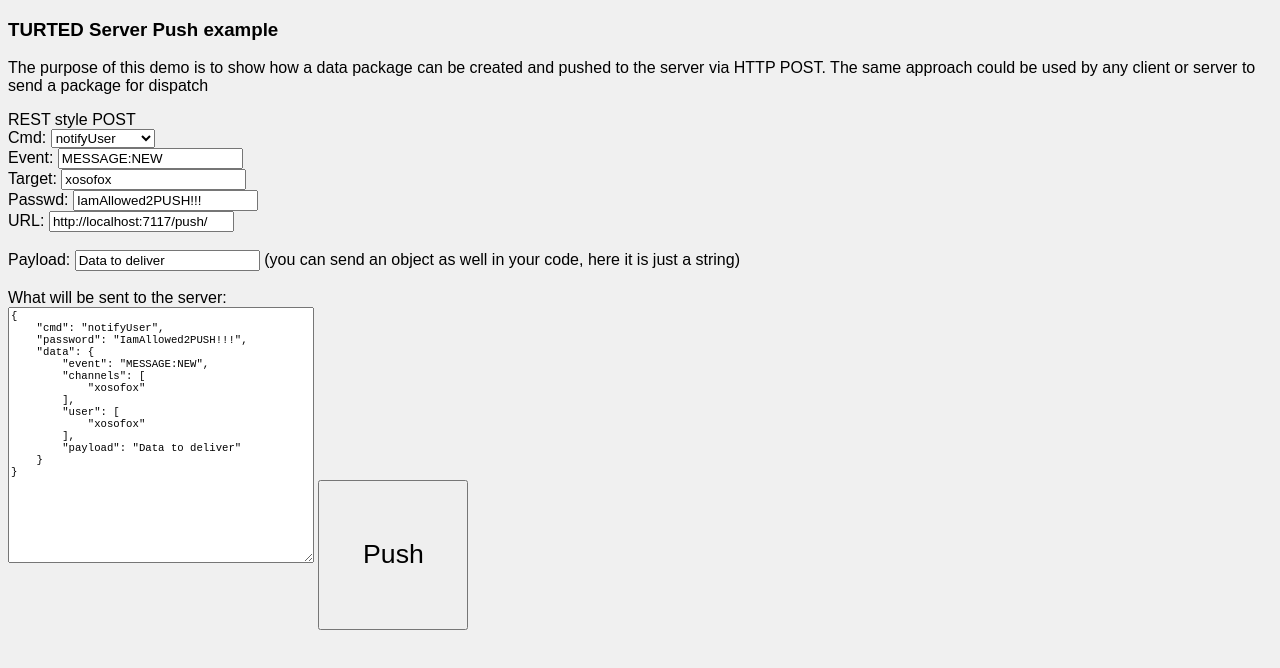
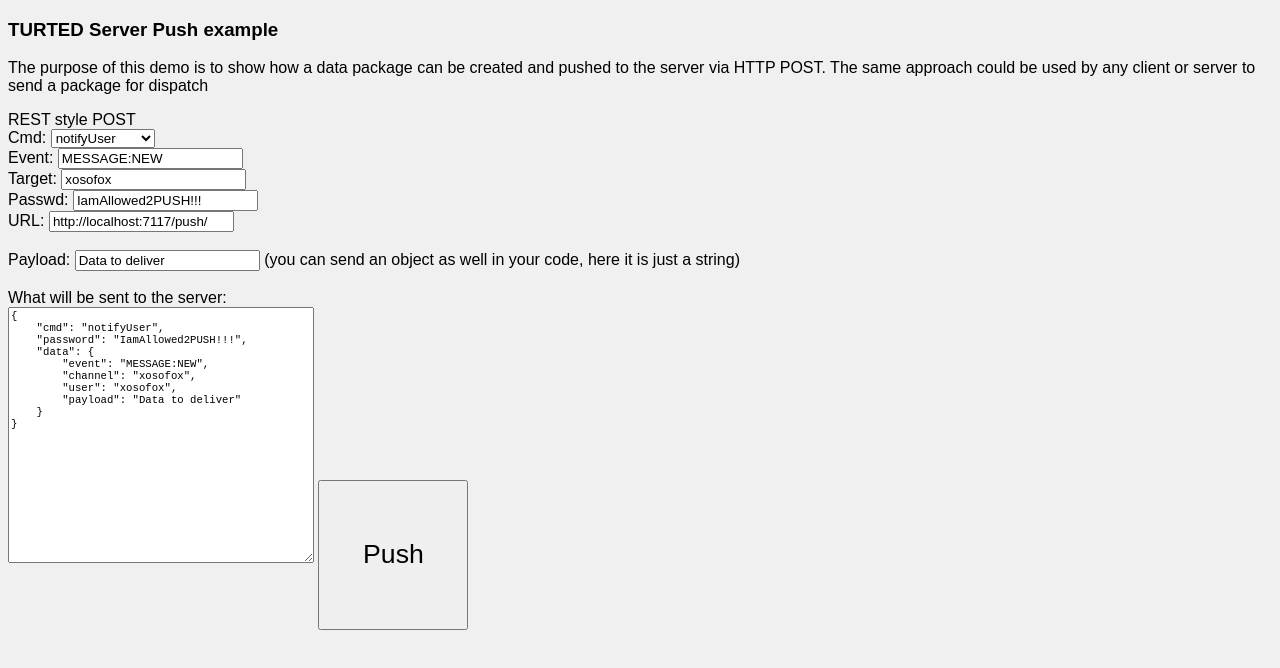
Before and after one commit to TURTED/TURTED_client, a plain HTML site: page push.html in a window 1280 px wide. Drawn offline with nearby package versions, Linux system fonts and the light colour scheme.

Commit message:
Align channel/user data in push

```diff
--- a/push.html
+++ b/push.html
@@ -43,8 +43,8 @@
                     "password": password,
                     "data": {
                         "event": event,
-                        "channels": [targetlist],
-                        "user": [targetlist],
+                        "channel": targetlist,
+                        "user": targetlist,
                         "payload": data
                     }
                 };
```
